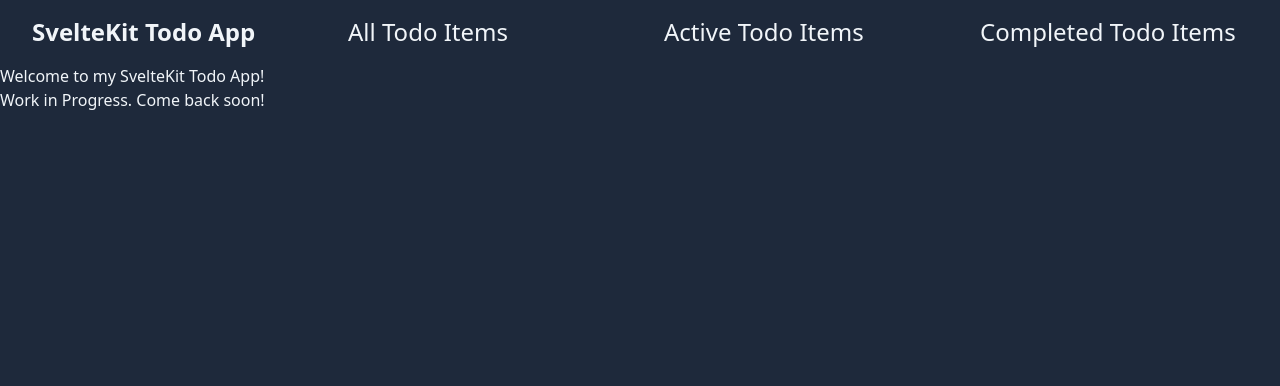
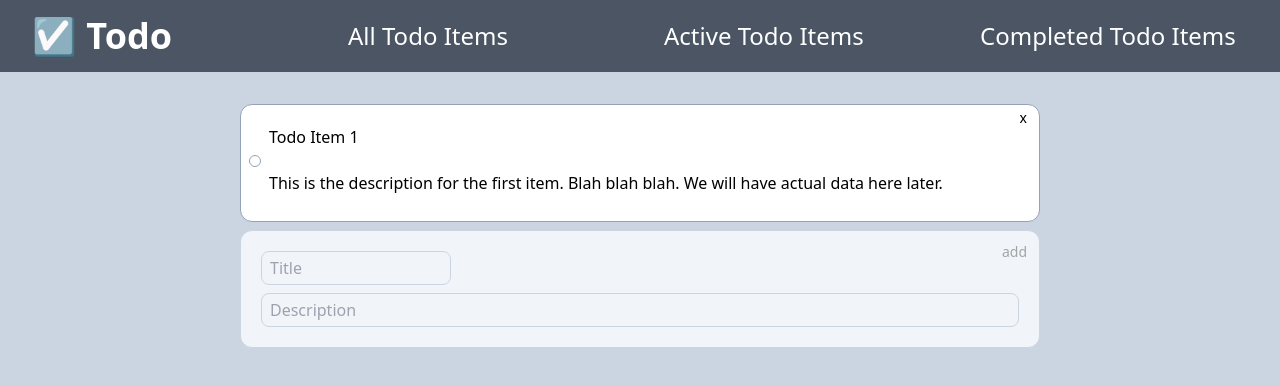
Before and after one commit to BrandB123/svelte-todo, a SvelteKit app: page / in a window 1280 px wide. Shown: the top 386 px of the page. Built offline with nearby package versions, Linux system fonts and the light colour scheme.

Commit message:
Build static UI

```diff
--- a/src/app.html
+++ b/src/app.html
@@ -6,7 +6,7 @@
 		<meta name="viewport" content="width=device-width, initial-scale=1" />
 		%sveltekit.head%
 	</head>
-	<body data-sveltekit-preload-data="hover" class="bg-slate-800 text-slate-100">
+	<body data-sveltekit-preload-data="hover" class="bg-slate-300 flex flex-col justify-center">
 		<div style="display: contents">%sveltekit.body%</div>
 	</body>
 </html>
--- a/src/routes/+layout.svelte
+++ b/src/routes/+layout.svelte
@@ -1,12 +1,12 @@
 <script lang='ts'>
     import "../app.css";
 
-    const name: string = "SvelteKit Todo App";
+    // const name: string = "U+2713 Todo App";
 </script>
 
-<nav class="grid grid-cols-4 row-end-auto gap-4 mt-4 ml-8 mb-4 font-sans text-2xl">
-    <a href='/' class="font-bold">{name}</a>
-    <a href='/all'>All Todo Items</a>
+<nav class="bg-gray-600 text-white pt-4 pl-8 pb-4 font-sans text-2xl grid grid-cols-4 row-end-auto items-center gap-4 ">
+    <p class="font-bold text-4xl">&#x2611 Todo</p>
+    <a href='/'>All Todo Items</a>
     <a href='/active'>Active Todo Items</a>
     <a href='/complete'>Completed Todo Items</a>
 </nav>
--- a/src/routes/+page.svelte
+++ b/src/routes/+page.svelte
@@ -1,4 +1,20 @@
-<div>
-    <h1>Welcome to my SvelteKit Todo App!</h1>
-    <p>Work in Progress. Come back soon!</p>
+<div class="grid grid-rows-2 justify-center w-full p-8 gap-y-2">
+
+    <div class=" relative w-[800px] bg-white border border-slate-400 rounded-xl p-5 grid grid-cols-2 grid-rows-2 gap-y-2">
+        <h3 class="rounded-lg pl-2 w-1/2">
+          Todo Item 1
+        </h3>
+        <button class="justify-self-end align-self-start text-sm pl-2 pr-2 -translate-y-6 translate-x-4">x</button>
+        <p class="pt-1 pb-1 pl-2 rounded-lg col-span-2 row-span-1">
+          This is the description for the first item. Blah blah blah. We will have actual data here later.
+        </p>
+        <button class="border border-slate-400 rounded-full size-3 absolute top-1/2 left-2 -translate-y-2"></button>
+    </div>
+
+    <div class="w-[800px] bg-slate-100 border border-slate-300 rounded-xl p-5 grid grid-cols-2 grid-rows-2 gap-y-2">
+        <input placeholder="Title" required class="bg-slate-100 text-neutral-500 border border-transparent placeholder-shown:border-slate-300 rounded-lg pl-2 w-1/2 focus:outline-none focus:border-transparent">
+        <button class="text-neutral-400 justify-self-end align-self-start text-sm pl-2 pr-2 -translate-y-4 translate-x-4">add</button>
+        <input placeholder="Description" class="bg-slate-100 text-neutral-500 border border-transparent placeholder-shown:border-slate-300 focus:outline-none focus:border-transparent pt-1 pb-1 pl-2 rounded-lg col-span-2 row-span-1">
+    </div>
+
 </div>
--- a/src/routes/active/+page.svelte
+++ b/src/routes/active/+page.svelte
@@ -1 +1,13 @@
-<h1>active todos in progress...</h1>
+<div class="grid grid-rows-2 justify-center w-full p-8 gap-y-2">
+
+    <div class=" relative w-[800px] bg-white border border-slate-400 rounded-xl p-5 grid grid-cols-2 grid-rows-2 gap-y-2">
+        <h3 class="rounded-lg pl-2 w-1/2">
+          Active Todo Item 1
+        </h3>
+        <button class="justify-self-end align-self-start text-sm pl-2 pr-2 -translate-y-6 translate-x-4">x</button>
+        <p class="pt-1 pb-1 pl-2 rounded-lg col-span-2 row-span-1">
+          This is the description for the first item. Blah blah blah. We will have actual data here later.
+        </p>
+        <button class="border border-slate-400 rounded-full size-3 absolute top-1/2 left-2 -translate-y-2"></button>
+    </div>
+</div>
--- a/src/routes/all/+page.svelte
+++ /dev/null
@@ -1 +0,0 @@
-<h1>all todos in progress...</h1>
--- a/src/routes/complete/+page.svelte
+++ b/src/routes/complete/+page.svelte
@@ -1 +1,13 @@
-<h1>completed todos in progress...</h1>
+<div class="grid grid-rows-2 justify-center w-full p-8 gap-y-2">
+
+    <div class=" relative w-[800px] bg-white border border-slate-400 rounded-xl p-5 grid grid-cols-2 grid-rows-2 gap-y-2">
+        <h3 class="rounded-lg pl-2 w-1/2">
+          Completed Todo Item 1
+        </h3>
+        <button class="justify-self-end align-self-start text-sm pl-2 pr-2 -translate-y-6 translate-x-4">x</button>
+        <p class="pt-1 pb-1 pl-2 rounded-lg col-span-2 row-span-1">
+          This is the description for the first item. Blah blah blah. We will have actual data here later.
+        </p>
+        <button class="bg-cyan-400 rounded-full size-3 absolute top-1/2 left-2 -translate-y-2"></button>
+    </div>
+</div>
```
